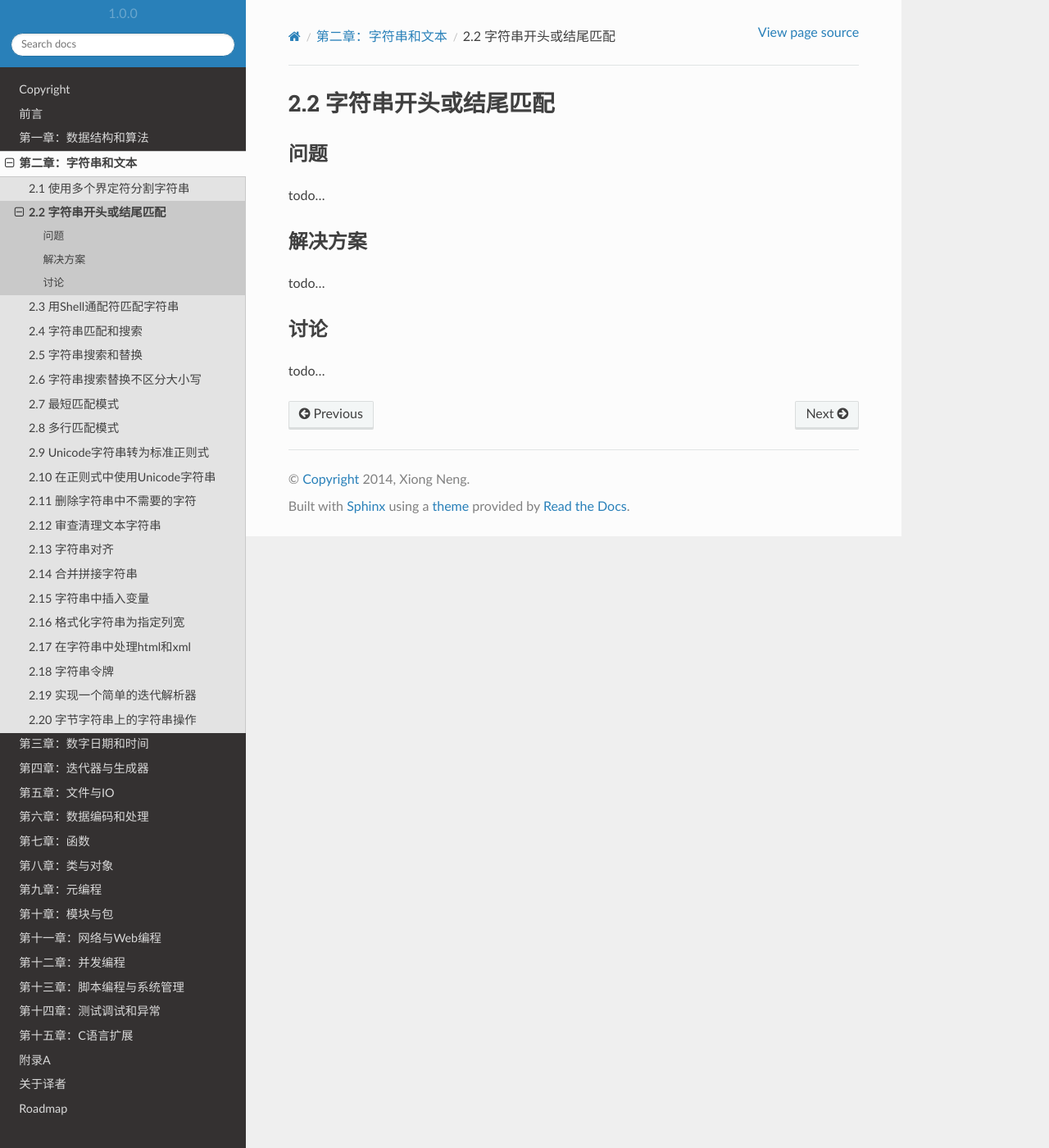
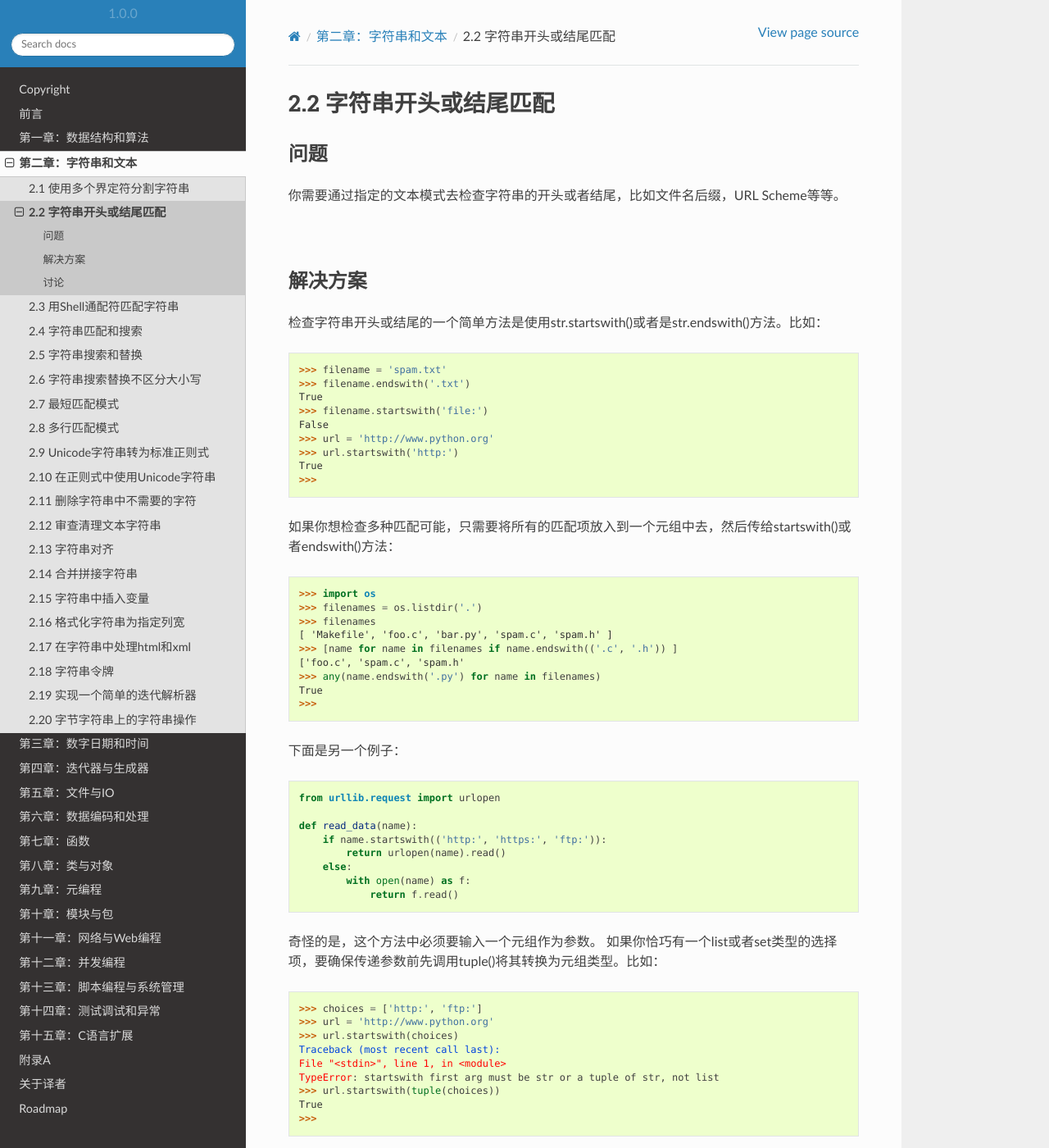
Before and after one commit to yidao620c/python3-cookbook, a Sphinx documentation site: the page built from source/c02/p02_match_text_at_start_end.rst, in a window 1280 px wide and 1400 px high. Shown: the whole window at 82% size. Built offline with Sphinx 7.4.7 and the Read the Docs theme 2.0.0, drawn with Linux system fonts in a browser that asks for light colours; some of the changed text lies outside the part shown.

Commit message:
2.2小节完成。

```diff
--- a/source/c02/p02_match_text_at_start_end.rst
+++ b/source/c02/p02_match_text_at_start_end.rst
@@ -5,14 +5,103 @@
 ----------
 问题
 ----------
-todo...
+你需要通过指定的文本模式去检查字符串的开头或者结尾，比如文件名后缀，URL Scheme等等。
+
+|
 
 ----------
 解决方案
 ----------
-todo...
+检查字符串开头或结尾的一个简单方法是使用str.startswith()或者是str.endswith()方法。比如：
+
+.. code-block:: python
+
+    >>> filename = 'spam.txt'
+    >>> filename.endswith('.txt')
+    True
+    >>> filename.startswith('file:')
+    False
+    >>> url = 'http://www.python.org'
+    >>> url.startswith('http:')
+    True
+    >>>
+
+如果你想检查多种匹配可能，只需要将所有的匹配项放入到一个元组中去，然后传给startswith()或者endswith()方法：
+
+.. code-block:: python
+
+    >>> import os
+    >>> filenames = os.listdir('.')
+    >>> filenames
+    [ 'Makefile', 'foo.c', 'bar.py', 'spam.c', 'spam.h' ]
+    >>> [name for name in filenames if name.endswith(('.c', '.h')) ]
+    ['foo.c', 'spam.c', 'spam.h'
+    >>> any(name.endswith('.py') for name in filenames)
+    True
+    >>>
+
+下面是另一个例子：
+
+.. code-block:: python
+
+    from urllib.request import urlopen
+
+    def read_data(name):
+        if name.startswith(('http:', 'https:', 'ftp:')):
+            return urlopen(name).read()
+        else:
+            with open(name) as f:
+                return f.read()
+
+奇怪的是，这个方法中必须要输入一个元组作为参数。
+如果你恰巧有一个list或者set类型的选择项，要确保传递参数前先调用tuple()将其转换为元组类型。比如：
+
+.. code-block:: python
+
+    >>> choices = ['http:', 'ftp:']
+    >>> url = 'http://www.python.org'
+    >>> url.startswith(choices)
+    Traceback (most recent call last):
+    File "<stdin>", line 1, in <module>
+    TypeError: startswith first arg must be str or a tuple of str, not list
+    >>> url.startswith(tuple(choices))
+    True
+    >>>
+
+|
 
 ----------
 讨论
 ----------
-todo...
+startswith()和endswith()方法提供了一个非常方便的方式去做字符串开头和结尾的检查。
+类似的操作也可以使用切片来实现，但是代码看起来没有那么优雅。比如：
+
+.. code-block:: python
+
+    >>> filename = 'spam.txt'
+    >>> filename[-4:] == '.txt'
+    True
+    >>> url = 'http://www.python.org'
+    >>> url[:5] == 'http:' or url[:6] == 'https:' or url[:4] == 'ftp:'
+    True
+    >>>
+
+你可以能还想使用正则表达式去实现，比如：
+
+.. code-block:: python
+
+    >>> import re
+    >>> url = 'http://www.python.org'
+    >>> re.match('http:|https:|ftp:', url)
+    <_sre.SRE_Match object at 0x101253098>
+    >>>
+
+这种方式也行得通，但是对于简单的匹配实在是有点小材大用了，本节中的方法更加简单并且运行会更快些。
+
+最后提一下，当和其他操作比如普通数据聚合相结合的时候startswith()和endswith()方法是很不错的。
+比如，下面这个语句检查某个文件夹中是否存在指定的文件类型：
+
+.. code-block:: python
+
+    if any(name.endswith(('.c', '.h')) for name in listdir(dirname)):
+    ...
```
Also changed, not shown: 1 other file.
